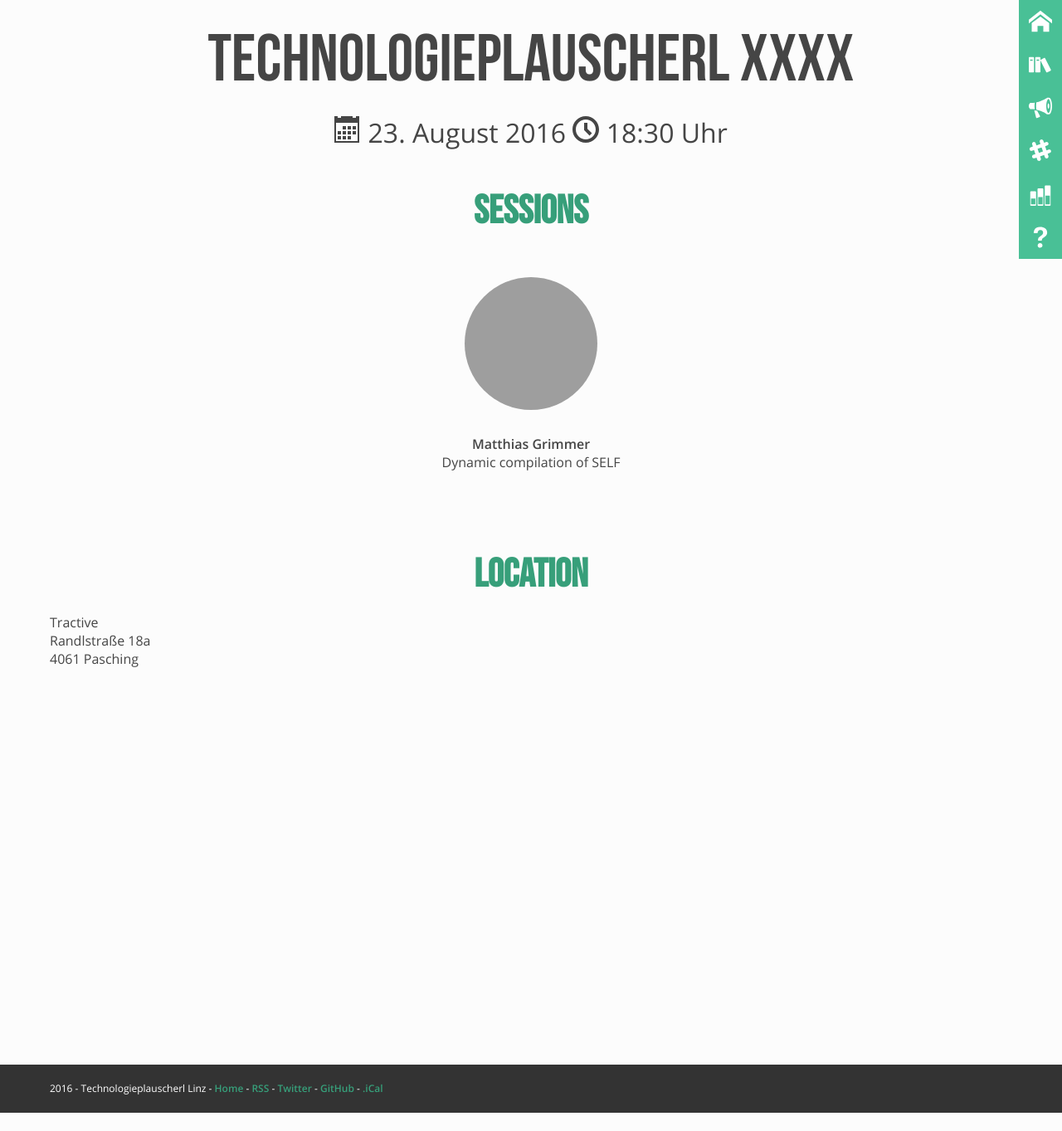
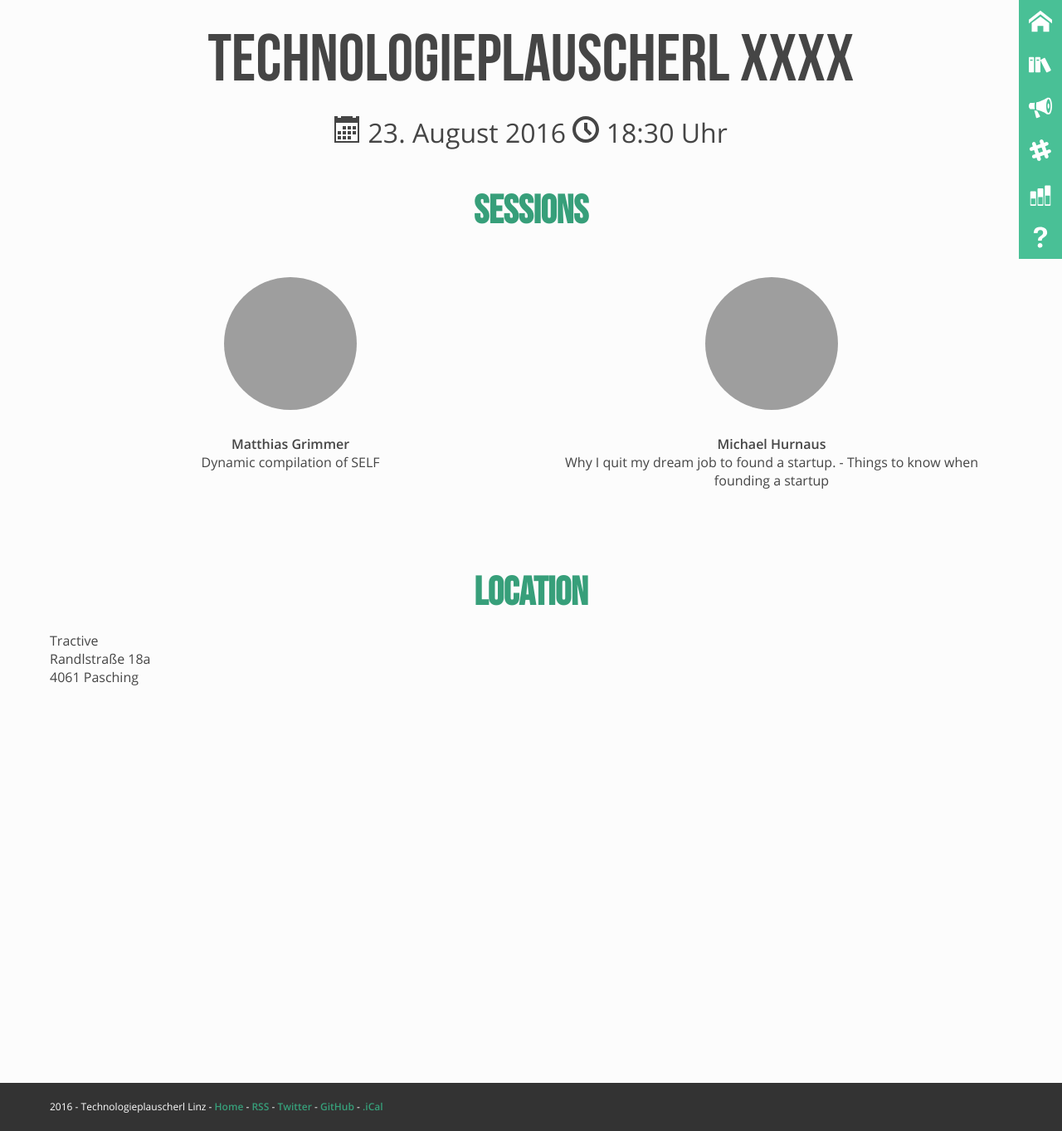
Before and after one commit to mericanAncer127/plauscherl, a Jekyll site: the page built from _plauscherl/40.html, in a window 1280 px wide. Shown: the whole page at 83% size. Built offline with Jekyll 4.4.1, drawn with Linux system fonts in a browser that asks for light colours; before the commit the page ends 1341 px from its top, so only the background shows below that; grey boxes are pictures that could not be loaded.

Commit message:
Add talk #2

```diff
--- a/_plauscherl/40.html
+++ b/_plauscherl/40.html
@@ -25,4 +25,8 @@ speakers:
   name: Matthias Grimmer
   talk: Dynamic compilation of SELF
   img: //pbs.twimg.com/profile_images/618340342174253056/VoF-Ga6i_400x400.jpg
+-
+  name: Michael Hurnaus
+  talk: Why I quit my dream job to found a startup. - Things to know when founding a startup
+  img: //scontent-vie1-1.xx.fbcdn.net/v/t1.0-1/p160x160/1463085_10151847745278246_473952397_n.jpg?oh=3bea507e021397f2a4dccf5d21d86069&oe=58183B88
 ---
```
